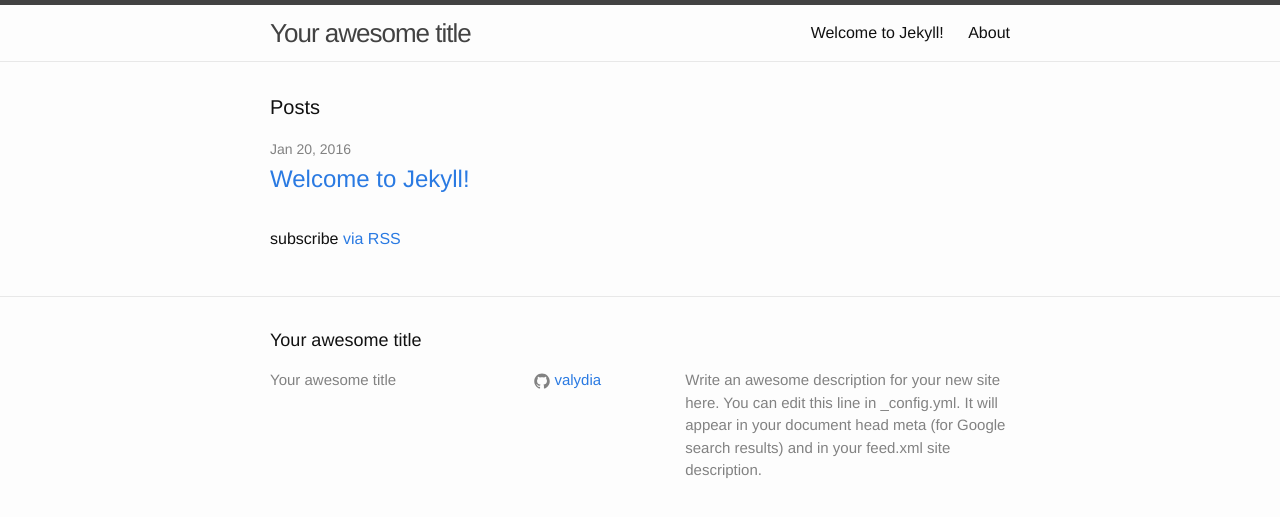
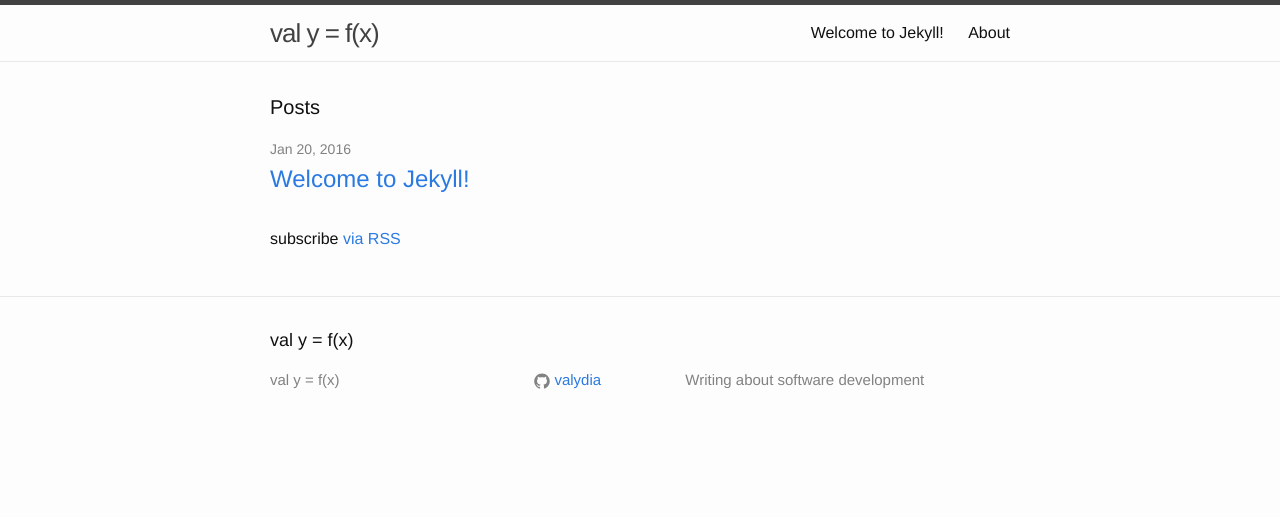
Before and after one commit to valydia/valydia.github.io, a Jekyll site: the page built from index.html, in a window 1280 px wide. Shown: the top 517 px of the page. Built offline with Jekyll 4.4.1, drawn with Linux system fonts in a browser that asks for light colours.

Commit message:
Update config file

```diff
--- a/_config.yml
+++ b/_config.yml
@@ -1,13 +1,11 @@
 # Site settings
-title: Your awesome title
+title: 'val y = f(x)'
 #email: your-email@domain.com
 description: > # this means to ignore newlines until "baseurl:"
-  Write an awesome description for your new site here. You can edit this
-  line in _config.yml. It will appear in your document head meta (for
-  Google search results) and in your feed.xml site description.
-baseurl: "" # the subpath of your site, e.g. /blog/
-url: "http://yourdomain.com" # the base hostname & protocol for your site
+  Writing about software development
+baseurl: ""
 #twitter_username: jekyllrb
+url: "http://valydia.github.io" # the base hostname & protocol for your site
 github_username:  valydia
 
 # Build settings
```
Also changed, not shown: 1 other file.
